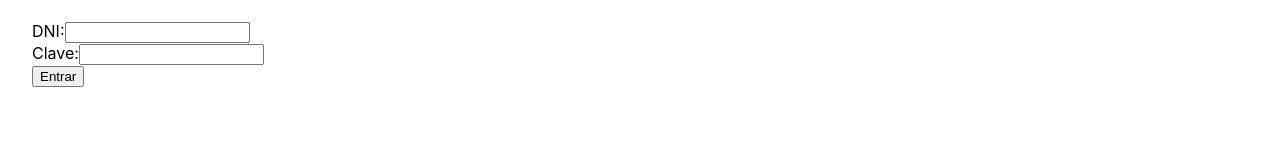
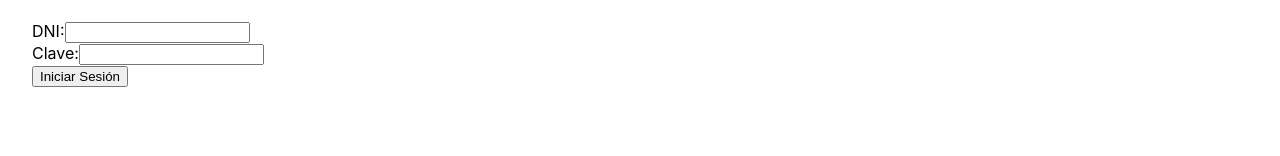
Before and after one commit to patrici06/BobElAlquilador, a React (Create React App) app in the folder src/main/resources/static/frontend/: page /login in a window 1280 px wide. Shown: the part 194-350 px from the top of the page. Built offline with nearby package versions, Linux system fonts and the light colour scheme.

Commit message:
toma mateo

```diff
--- a/src/main/resources/static/frontend/src/pages/Login.js
+++ b/src/main/resources/static/frontend/src/pages/Login.js
@@ -49,7 +49,7 @@
                         />
                     </div>
                     {error && <div style={{ color: "red" }}>{error}</div>}
-                    <button type="submit">Entrar</button>
+                    <button type="submit">Iniciar Sesión</button>
                 </form>
             </main>
             <Footer />
```
Also changed, not shown: 1 other file (tests, documents, lock files or other folders).
